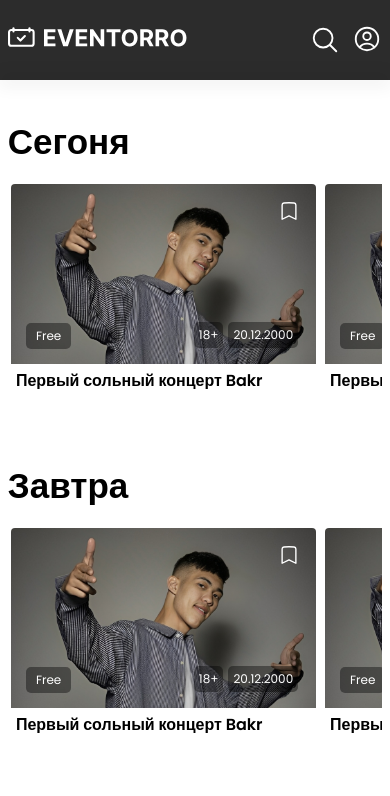
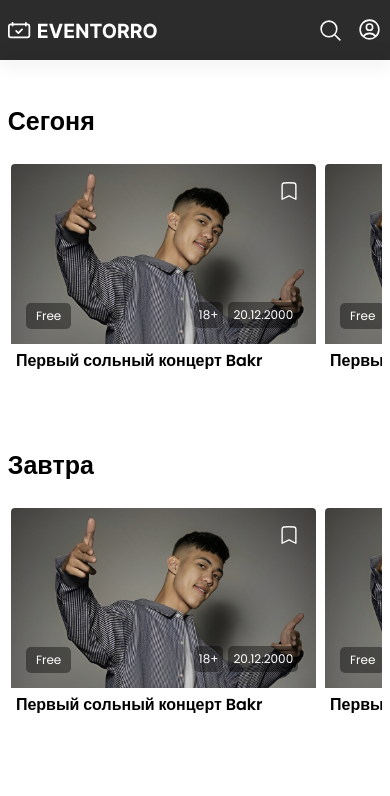
Before and after one commit to amangeldi0/eventero, a React (Vite) app: page / in a window 390 px wide. Shown: the top 796 px of the page. Built offline with nearby package versions, Linux system fonts and the light colour scheme.

Commit message:
fix navbar adaptive, change search bar and font

```diff
--- a/src/features/SearchBar/SearchBar.module.scss
+++ b/src/features/SearchBar/SearchBar.module.scss
@@ -31,6 +31,10 @@
         align-items: center;
         z-index: 1;
         box-shadow: 0 0 18px 2px rgb(0 0 0 / 19%);
+    }
+
+    @media (max-width: 768px) {
+        top: 60px;
     }
 }
 
@@ -108,7 +112,7 @@
     }
 
     @media (max-width: 768px) {
-        width: 30px;
-        height: 30px;
+        width: 25px;
+        height: 25px;
     }
 }
--- a/src/widgets/Events/EventsSwiper.module.scss
+++ b/src/widgets/Events/EventsSwiper.module.scss
@@ -8,6 +8,14 @@
     &:hover{
         color: var(--primary-color);
     }
+
+    @media (max-width: 768px) {
+        font-size: 25px;
+    }
+
+    @media (max-width: 425px) {
+        font-size: 25px;
+    }
 }
 
 .swiperSlide {
--- a/src/widgets/Navbar/Navbar.module.scss
+++ b/src/widgets/Navbar/Navbar.module.scss
@@ -4,6 +4,10 @@
     display: flex;
     align-items: center;
     justify-content: space-between;
+
+    @media (max-width: 768px) {
+        height: 60px;
+    }
 }
 
 .navigation{
@@ -45,8 +49,8 @@
     color: var(--secondary-color);
 
     @media (max-width: 768px) {
-        width: 30px;
-        height: 30px;
+        width: 25px;
+        height: 25px;
     }
 }
 
@@ -94,8 +98,9 @@
     color: var(--secondary-color);
 
     @media (max-width: 768px) {
-        width: 180px;
-        height: 30px;
+        width: 150px;
+        height: 40px;
+        margin-top: 8px;
     }
 }
 
```
